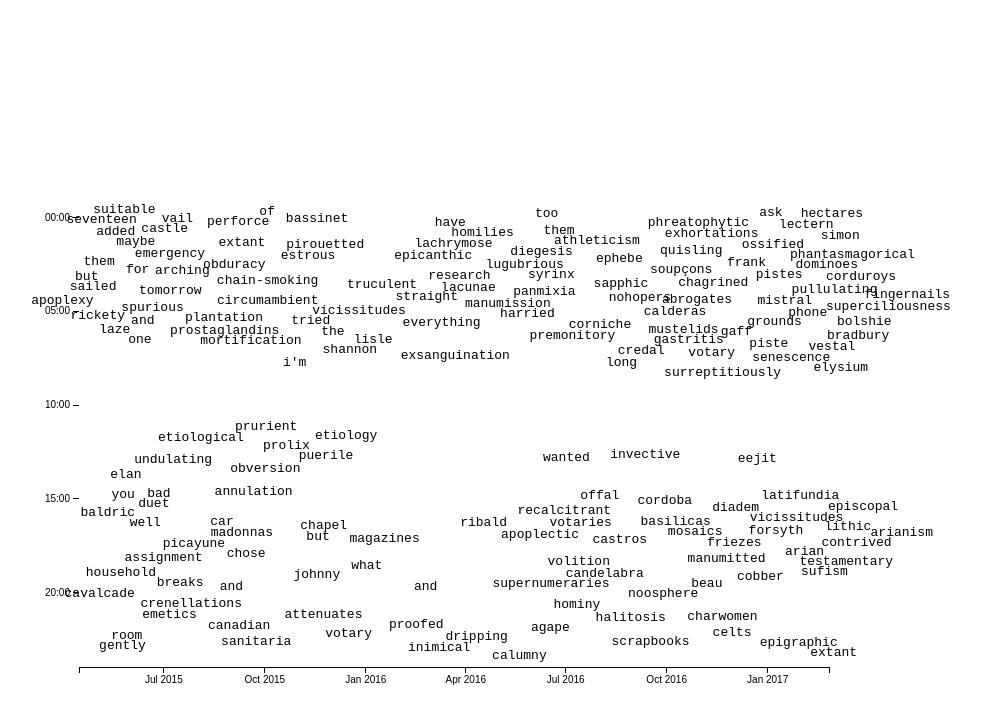
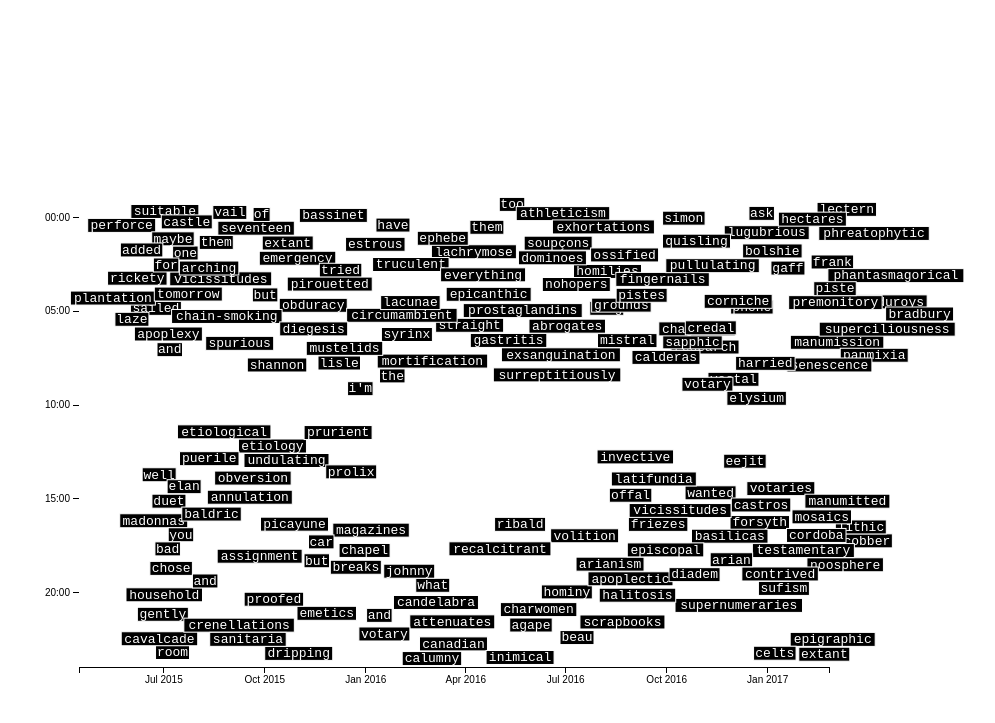
Before and after one commit to 1wheel/kindle-tracker, a website: page public/index.html in a window 1280 px wide. Shown: the part 5-728 px from the top of the page, without its empty margins (9-1004 px from the left). Drawn offline with nearby package versions, Linux system fonts and the light colour scheme.

Commit message:
updates instructions

```diff
--- a/public/script.js
+++ b/public/script.js
@@ -64,12 +64,16 @@ return;
 d3.csv('lookups.csv', function(err, res){
   words = res
 
+  var wordHeight = 14
+
   words.forEach(function(d){
     d.actualWord = d.word_key.split(':')[1]
     d.word = d.actualWord.toLowerCase()
+
+    d.length = d.word.length*8.5
     d.bbox = [
-      [-(d.word.length*5),  -5],
-      [ (d.word.length*5),   5]
+      [-d.length/2,  -wordHeight/2],
+      [ d.length/2,   wordHeight/2]
     ]
 
     d.date = new Date(+d.timestamp)
@@ -98,7 +102,7 @@ d3.csv('lookups.csv', function(err, res){
     .force('x', d3.forceX(d => c.x(d.date)))
     .force('y', d3.forceY(d => c.y(d.hour)))
     .force('collide', collide)
-    .force('container', d3.forceContainer([[50, 0], [c.width, c.height]]))
+    .force('container', d3.forceContainer([[100, 0], [c.width, c.height]]))
     .stop()
 
   for (var i = 0; i < 30; i++) simulation.tick()
@@ -107,8 +111,17 @@ d3.csv('lookups.csv', function(err, res){
     .translate(d => [d.x, d.y])
     .call(d3.attachTooltip)
 
+  wordSel.append('rect')
+    .at({
+      x: d => -d.length/2,
+      width: d=> d.length,
+      y: -wordHeight/2 + .5,
+      height: wordHeight - 0,
+      stroke: '#fff'
+    })
+
   wordSel.append('text').text(ƒ('word'))
-    .at({textAnchor: 'middle'})
+    .at({textAnchor: 'middle', dy: '.33em', fill: '#fff'})
 
 
 
--- a/public/style.css
+++ b/public/style.css
@@ -1,11 +1,15 @@
 svg{
-	overflow: visible;
 }
 
 svg{
+	overflow: visible;
   font-family: monospace;
   margin: 0px;
   /*overflow: hidden;*/
+}
+
+svg text.vocab{
+  font-size: 13px;
 }
 
 .y.axis .domain{
```
Also changed, not shown: public/readme.md, readme.md, 1 other file.
